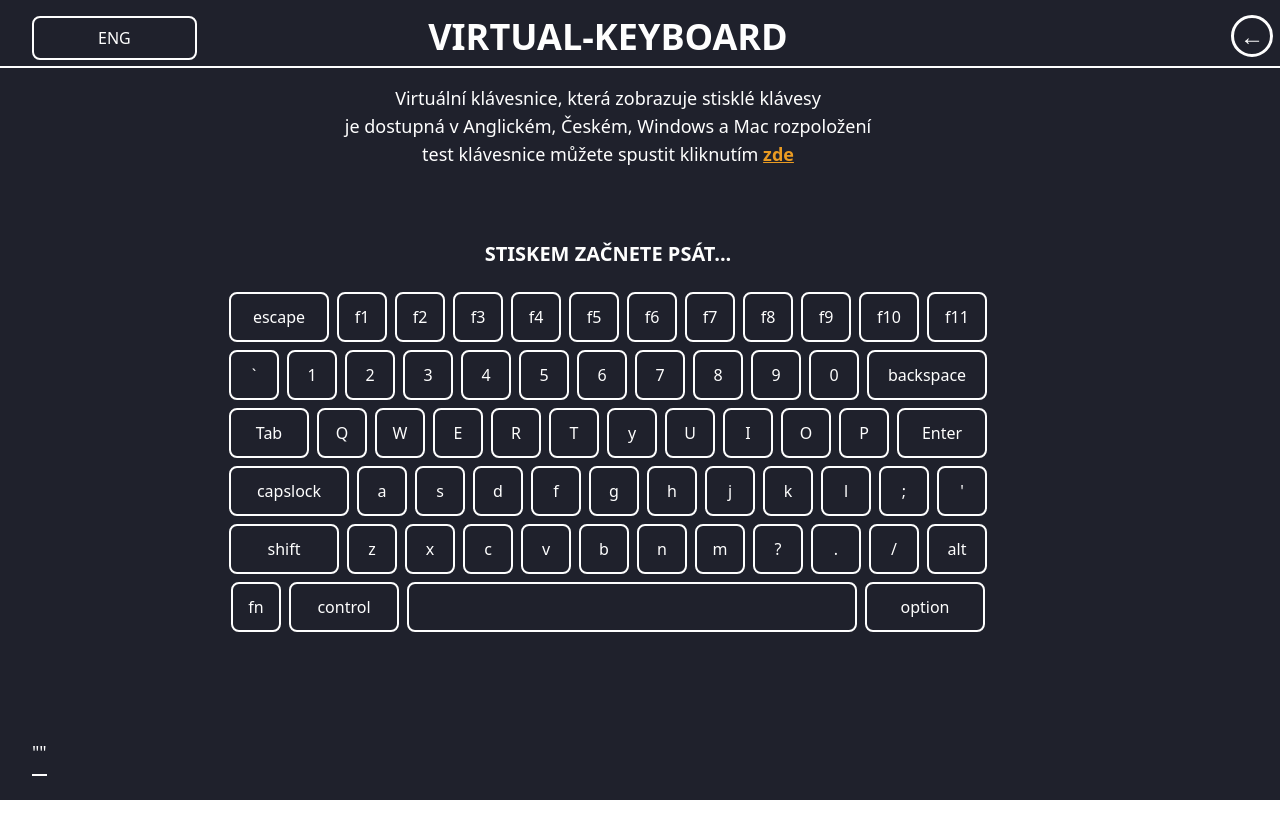
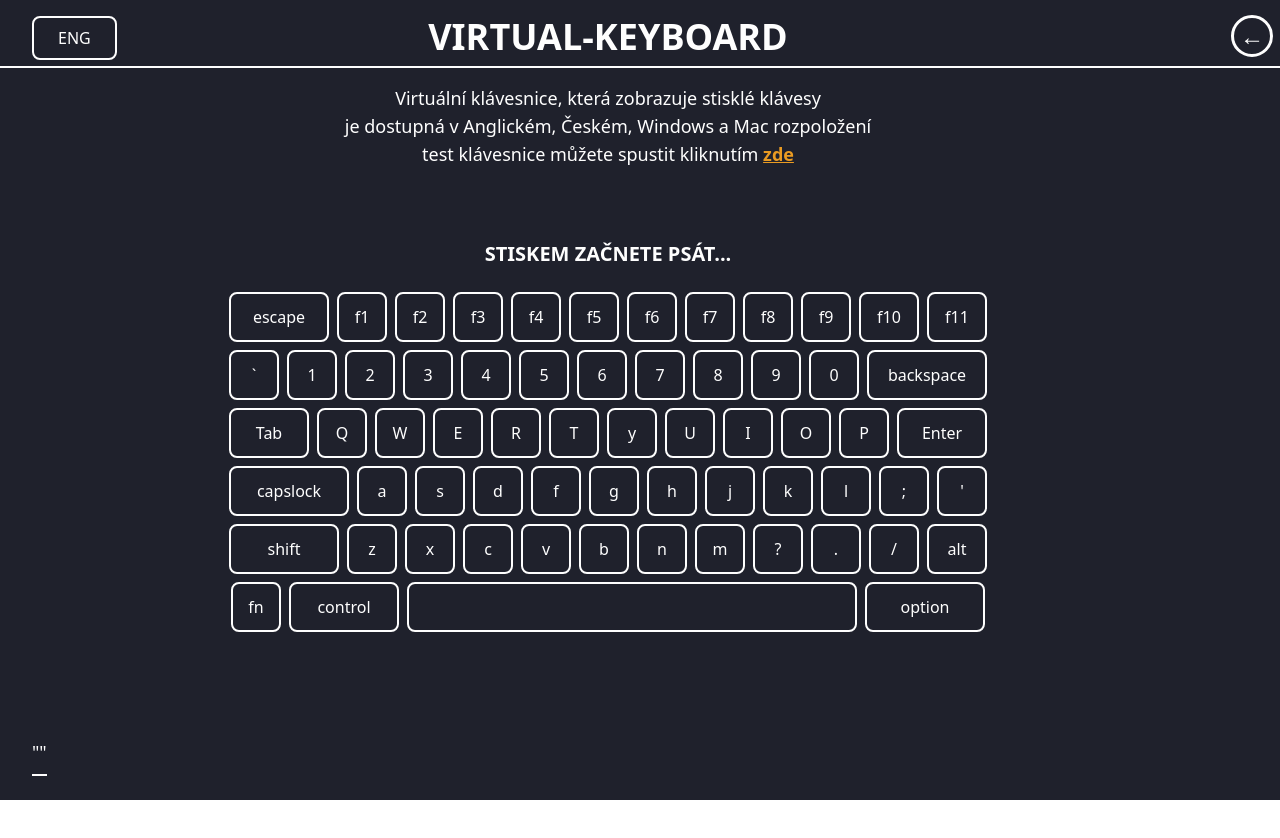
Before and after one commit to OndrejLosensky/virtual-keyboard, a React (Create React App) app: page / in a window 1280 px wide. Shown: the top 838 px of the page. Built offline with nearby package versions, Linux system fonts and the light colour scheme; the HTML template or start-up script is replaced by a standard one.

Commit message:
změna fungování tlačítka pro změnu klávesnice

```diff
--- a/src/components/changeKeyboard/ChangeKeyboard.js
+++ b/src/components/changeKeyboard/ChangeKeyboard.js
@@ -36,12 +36,12 @@ const ChangeKeyboard = ({ onLayoutChange }) => {
 
         <button
           onClick={toggleDropdown}
-          className="text-white py-2 px-16 rounded-md uppercase"
+          className="text-white py-2 px-6 rounded-md uppercase"
         >
           {currentLayout}
         </button>
         {isDropdownOpen && 'duration-500' && (
-          <div className="absolute right-0 mt-4 w-40 bg-white border shadow-md rounded-md">
+          <div className="absolute left-0 mt-4 w-40 bg-white border shadow-md rounded-md">
             <ul>
               <li>
                 <button
```
